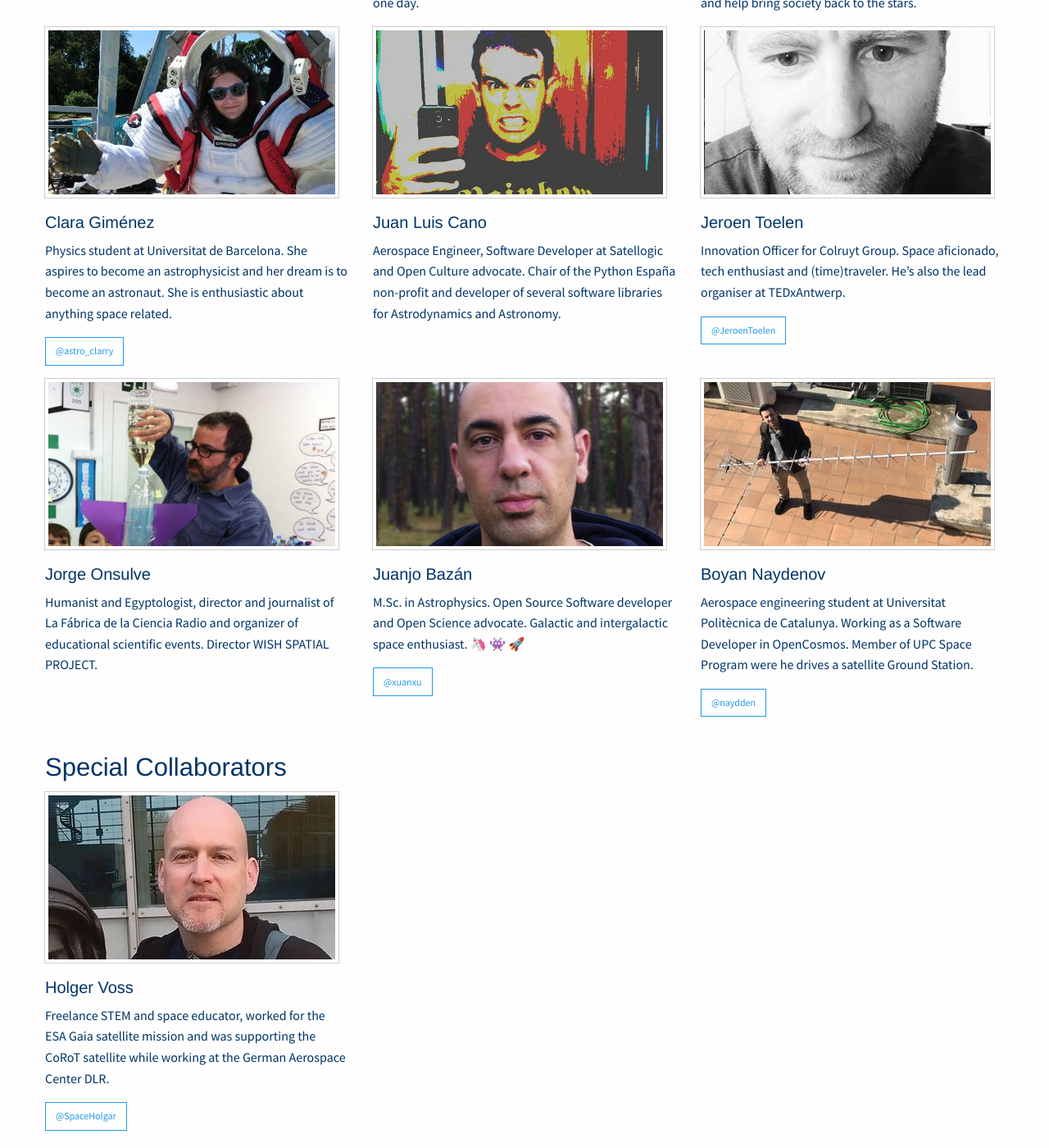
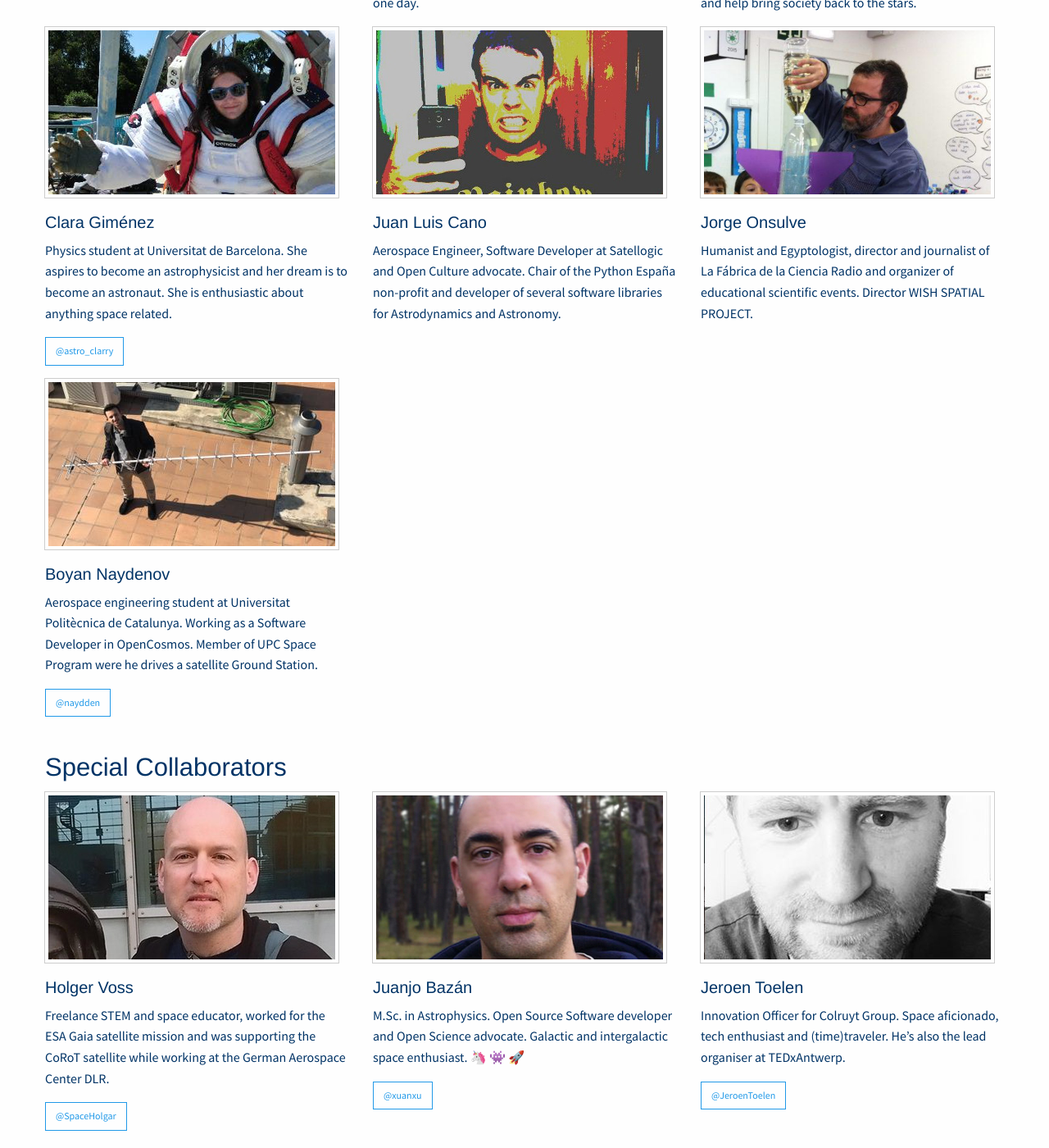
Before and after one commit to xuanxu/spaceup_bcn, a Jekyll site: the page built from team.html, in a window 1280 px wide and 1400 px high, scrolled down 1214 px. Shown: the whole window at 82% size. Built offline with Jekyll 4.4.1, drawn with Linux system fonts in a browser that asks for light colours; some of the changed lines change nothing that is shown.

Commit message:
Modified team page

```diff
--- a/team.html
+++ b/team.html
@@ -31,17 +31,9 @@ members:
   - name: Juan Luis Cano
     description: Aerospace Engineer, Software Developer at Satellogic and Open Culture advocate. Chair of the Python España non-profit and developer of several software libraries for Astrodynamics and Astronomy.
     pic: juanlu.jpg
-  - name: Jeroen Toelen
-    description: Innovation Officer for Colruyt Group. Space aficionado, tech enthusiast and (time)traveler.  He’s also the lead organiser at TEDxAntwerp.
-    twitter: JeroenToelen
-    pic: jeroen.jpg
   - name: Jorge Onsulve
     description: Humanist and Egyptologist, director and journalist of La Fábrica de la Ciencia Radio and organizer of educational scientific events. Director WISH SPATIAL PROJECT.
     pic: jorge.png
-  - name: Juanjo Bazán
-    description: M.Sc. in Astrophysics. Open Source Software developer and Open Science advocate. Galactic and intergalactic space enthusiast. 🦄 👾 🚀
-    twitter: xuanxu
-    pic: juanjo.png
   - name: Boyan Naydenov
     description: Aerospace engineering student at Universitat Politècnica de Catalunya. Working as a Software Developer in OpenCosmos. Member of UPC Space Program were he drives a satellite Ground Station.
     twitter: naydden
@@ -51,6 +43,14 @@ collaborators:
     description: Freelance STEM and space educator, worked for the ESA Gaia satellite mission and was supporting the CoRoT satellite while working at the German Aerospace Center DLR.
     twitter: SpaceHolgar
     pic: holger.jpg
+  - name: Juanjo Bazán
+    description: M.Sc. in Astrophysics. Open Source Software developer and Open Science advocate. Galactic and intergalactic space enthusiast. 🦄 👾 🚀
+    twitter: xuanxu
+    pic: juanjo.png
+  - name: Jeroen Toelen
+    description: Innovation Officer for Colruyt Group. Space aficionado, tech enthusiast and (time)traveler.  He’s also the lead organiser at TEDxAntwerp.
+    twitter: JeroenToelen
+    pic: jeroen.jpg
 ---
 
 <div id="team-header" class="bigpic">
```
